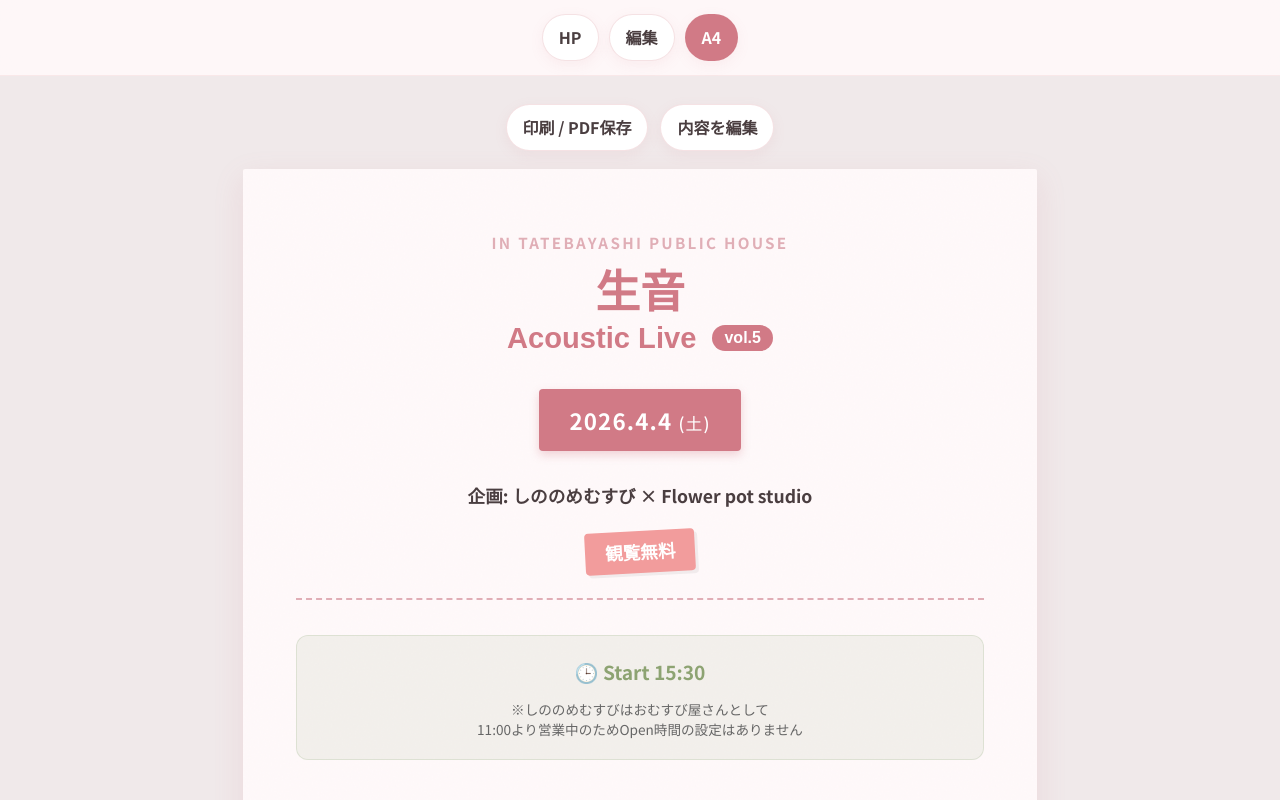
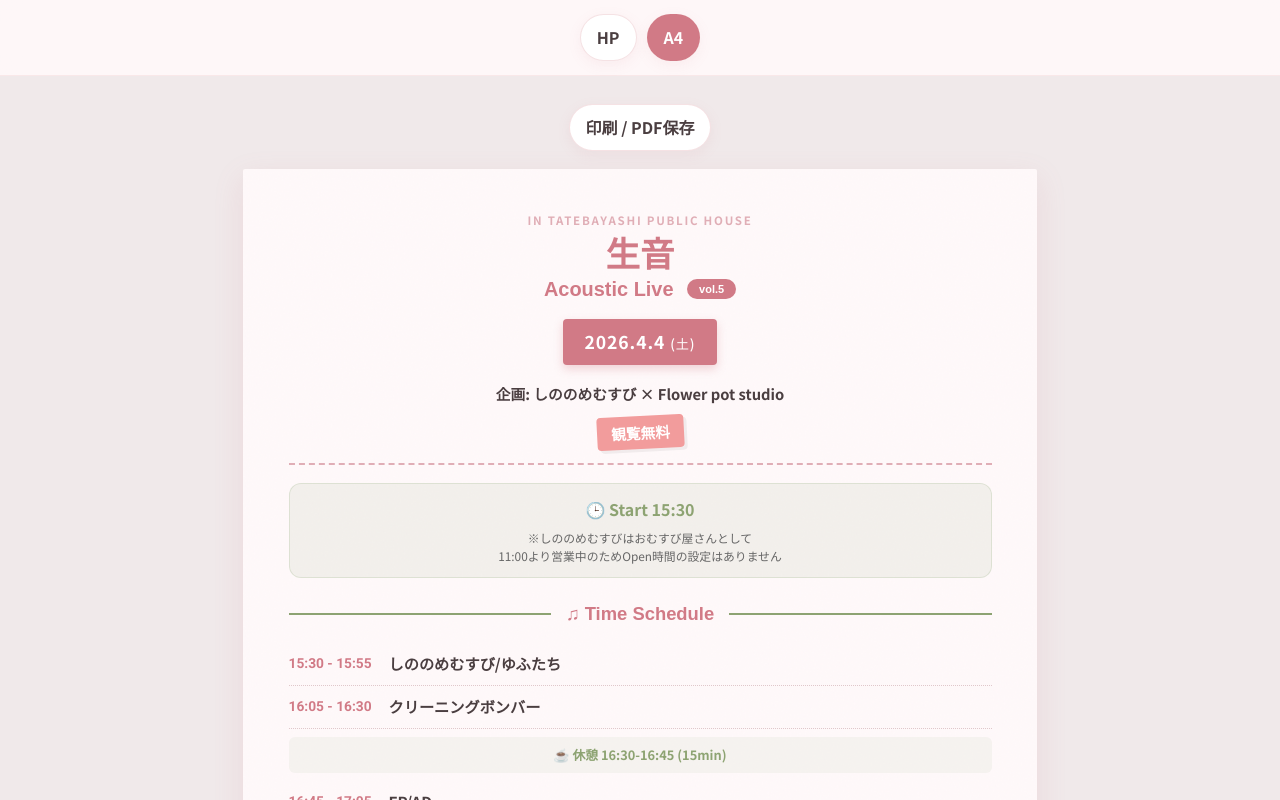
Before and after one commit to sunpotflower4460-cpu/TIRASI-HP, a React (Vite) app: page / in a window 1280 px wide. Both pictures are taken after a click on the button "A4チラシプレビューを開く". Shown: the top 800 px of the page. Built offline with nearby package versions, Linux system fonts and the light colour scheme; a web font is replaced by a local one.

Commit message:
Add public mode and compact A4 layout
Add public mode and compact A4 layout.

```diff
--- a/src/App.tsx
+++ b/src/App.tsx
@@ -84,10 +84,9 @@ export default function App() {
 
   if (route === "/flyer") {
     return (
-      <div className={`app-shell ${themeClassName}`}>
+      <div className={`app-shell public-view ${themeClassName}`}>
         <nav className="app-nav print-hidden" aria-label="ページ切り替え">
           <button onClick={() => navigate("/")}>HP</button>
-          <button onClick={() => navigate("/editor")}>編集</button>
           <button className="active" onClick={() => navigate("/flyer")}>A4</button>
         </nav>
         <FlyerWithProfiles eventData={eventData} onEdit={() => navigate("/editor")} onPrint={() => window.print()} />
@@ -96,10 +95,9 @@ export default function App() {
   }
 
   return (
-    <div className={`app-shell ${themeClassName}`}>
+    <div className={`app-shell public-view ${themeClassName}`}>
       <nav className="app-nav print-hidden" aria-label="ページ切り替え">
         <button className="active" onClick={() => navigate("/")}>HP</button>
-        <button onClick={() => navigate("/editor")}>編集</button>
         <button onClick={() => navigate("/flyer")}>A4</button>
       </nav>
       <HomeWithFlyerPreview eventData={eventData} onOpenFlyer={() => navigate("/flyer")} onEdit={() => navigate("/editor")} />
--- /dev/null
+++ b/src/components/Editor/EditorNotice.tsx
@@ -0,0 +1,11 @@
+export function EditorNotice() {
+  return (
+    <section className="editor-card editor-public-notice">
+      <h2>公開ページについて</h2>
+      <p>
+        公開HPとA4ページの通常ナビからは、編集画面への導線を隠しています。
+        この編集画面での保存は、この端末のブラウザ内にだけ保存されます。
+      </p>
+    </section>
+  );
+}
--- a/src/components/Editor/ThemeEditor.tsx
+++ b/src/components/Editor/ThemeEditor.tsx
@@ -1,6 +1,7 @@
 import type { Dispatch, SetStateAction } from "react";
 import { themeOptions } from "../../data/themes";
 import type { EventData } from "../../types/event";
+import { EditorNotice } from "./EditorNotice";
 import { FlyerOptionsEditor } from "./FlyerOptionsEditor";
 import { PerformerEditor } from "./PerformerEditor";
 
@@ -14,6 +15,7 @@ export function ThemeEditor({ eventData, setEventData }: ThemeEditorProps) {
 
   return (
     <>
+      <EditorNotice />
       <section className="editor-card">
         <h2>色テーマ</h2>
         <label className="editor-field">
--- a/src/components/Flyer/FlyerView.tsx
+++ b/src/components/Flyer/FlyerView.tsx
@@ -1,10 +1,12 @@
 import type { EventData, ScheduleItem } from "../../types/event";
+import "../../styles/a4-compact-event.css";
 
 type FlyerViewProps = {
   eventData: EventData;
   variant?: "web" | "a4";
   onEdit?: () => void;
   onPrint?: () => void;
+  showEditButton?: boolean;
 };
 
 function nl2br(text: string) {
@@ -34,15 +36,17 @@ function TimetableItem({ item }: { item: ScheduleItem }) {
   );
 }
 
-export function FlyerView({ eventData, variant = "web", onEdit, onPrint }: FlyerViewProps) {
+export function FlyerView({ eventData, variant = "web", onEdit, onPrint, showEditButton = true }: FlyerViewProps) {
+  const flyerClassName = variant === "a4" ? "flyer-container a4-sheet compact-event-flyer" : "flyer-container";
+
   return (
     <main className={variant === "a4" ? "flyer-page flyer-page-a4" : "flyer-page"}>
       <div className="toolbar print-hidden">
         <button type="button" onClick={onPrint}>印刷 / PDF保存</button>
-        <button type="button" onClick={onEdit}>内容を編集</button>
+        {showEditButton ? <button type="button" onClick={onEdit}>内容を編集</button> : null}
       </div>
 
-      <article className={`flyer-container ${variant === "a4" ? "a4-sheet" : ""}`}>
+      <article className={flyerClassName}>
         <div className="content-wrapper">
           <header className="flyer-header">
             <p className="subtitle">{eventData.venueSubtitle}</p>
--- a/src/components/Flyer/FlyerWithProfiles.tsx
+++ b/src/components/Flyer/FlyerWithProfiles.tsx
@@ -7,7 +7,13 @@ export function FlyerWithProfiles(props: { eventData: EventData; onEdit: () => v
 
   return (
     <>
-      <FlyerView eventData={props.eventData} variant="a4" onEdit={props.onEdit} onPrint={props.onPrint} />
+      <FlyerView
+        eventData={props.eventData}
+        variant="a4"
+        onEdit={props.onEdit}
+        onPrint={props.onPrint}
+        showEditButton={false}
+      />
       {showProfiles ? <FlyerPerformerProfiles performers={props.eventData.performers} /> : null}
     </>
   );
--- /dev/null
+++ b/src/styles/a4-compact-event.css
@@ -0,0 +1,146 @@
+.a4-sheet.compact-event-flyer .content-wrapper {
+  padding: 11mm 12mm;
+}
+
+.a4-sheet.compact-event-flyer .flyer-header {
+  padding-bottom: 14px;
+  margin-bottom: 18px;
+}
+
+.a4-sheet.compact-event-flyer .subtitle {
+  font-size: 0.72rem;
+  margin-bottom: 6px;
+}
+
+.a4-sheet.compact-event-flyer .flyer-header h1 {
+  font-size: 2.15rem;
+  margin-bottom: 10px;
+}
+
+.a4-sheet.compact-event-flyer .title-subline {
+  font-size: 0.58em;
+}
+
+.a4-sheet.compact-event-flyer .date-box {
+  padding: 8px 22px;
+  font-size: 1.1rem;
+  margin: 8px 0;
+}
+
+.a4-sheet.compact-event-flyer .venue-info {
+  margin-top: 8px;
+  font-size: 0.92rem;
+}
+
+.a4-sheet.compact-event-flyer .price-tag {
+  margin-top: 10px;
+  font-size: 0.92rem;
+  padding: 4px 14px;
+}
+
+.a4-sheet.compact-event-flyer .status-box {
+  margin-bottom: 20px;
+  padding: 12px;
+}
+
+.a4-sheet.compact-event-flyer .start-time {
+  font-size: 1rem;
+}
+
+.a4-sheet.compact-event-flyer .status-note {
+  font-size: 0.74rem;
+  margin-top: 6px;
+}
+
+.a4-sheet.compact-event-flyer .timetable {
+  margin-bottom: 22px;
+}
+
+.a4-sheet.compact-event-flyer .section-title {
+  margin-bottom: 14px;
+  font-size: 1.15rem;
+}
+
+.a4-sheet.compact-event-flyer .act-item {
+  padding: 8px 0;
+}
+
+.a4-sheet.compact-event-flyer .act-time {
+  min-width: 100px;
+  font-size: 0.86rem;
+}
+
+.a4-sheet.compact-event-flyer .act-name {
+  font-size: 0.95rem;
+}
+
+.a4-sheet.compact-event-flyer .break-item {
+  margin: 8px 0;
+  padding: 7px;
+  font-size: 0.8rem;
+}
+
+.a4-sheet.compact-event-flyer .end-marker {
+  margin-top: 12px;
+  font-size: 0.74rem;
+}
+
+.a4-sheet.compact-event-flyer .open-mic-card {
+  padding: 18px 18px;
+  margin-bottom: 20px;
+}
+
+.a4-sheet.compact-event-flyer .open-mic-card h3 {
+  font-size: 1.25rem;
+  margin-bottom: 8px;
+}
+
+.a4-sheet.compact-event-flyer .open-mic-time {
+  font-size: 1rem;
+}
+
+.a4-sheet.compact-event-flyer .order-info {
+  font-size: 0.84rem;
+  margin-bottom: 8px;
+}
+
+.a4-sheet.compact-event-flyer .open-mic-footer {
+  font-size: 0.76rem;
+  padding: 9px;
+  margin-top: 8px;
+}
+
+.a4-sheet.compact-event-flyer .open-mic-headline {
+  font-size: 0.92rem;
+}
+
+.a4-sheet.compact-event-flyer .flyer-footer {
+  padding-top: 18px;
+}
+
+.a4-sheet.compact-event-flyer .location-name {
+  font-size: 0.92rem;
+}
+
+.a4-sheet.compact-event-flyer .address,
+.a4-sheet.compact-event-flyer .web-link,
+.a4-sheet.compact-event-flyer .social-btn {
+  font-size: 0.78rem;
+}
+
+.a4-sheet.compact-event-flyer .social-links {
+  gap: 10px;
+  margin-top: 14px;
+}
+
+@media print {
+  .a4-sheet.compact-event-flyer {
+    min-height: 297mm;
+    max-height: 297mm;
+  }
+
+  .a4-sheet.compact-event-flyer .content-wrapper {
+    min-height: 297mm;
+    padding: 10mm 12mm;
+  }
+}
```
